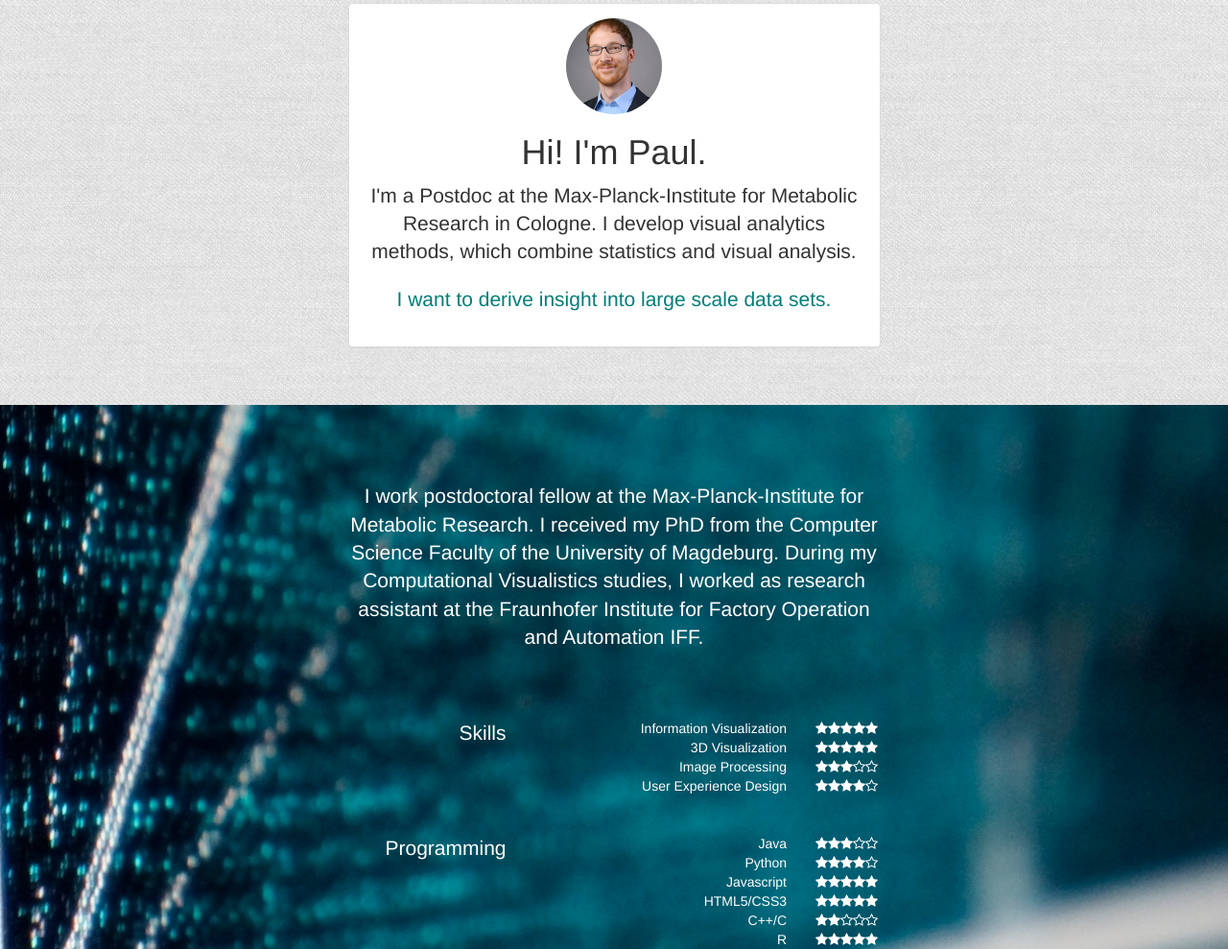
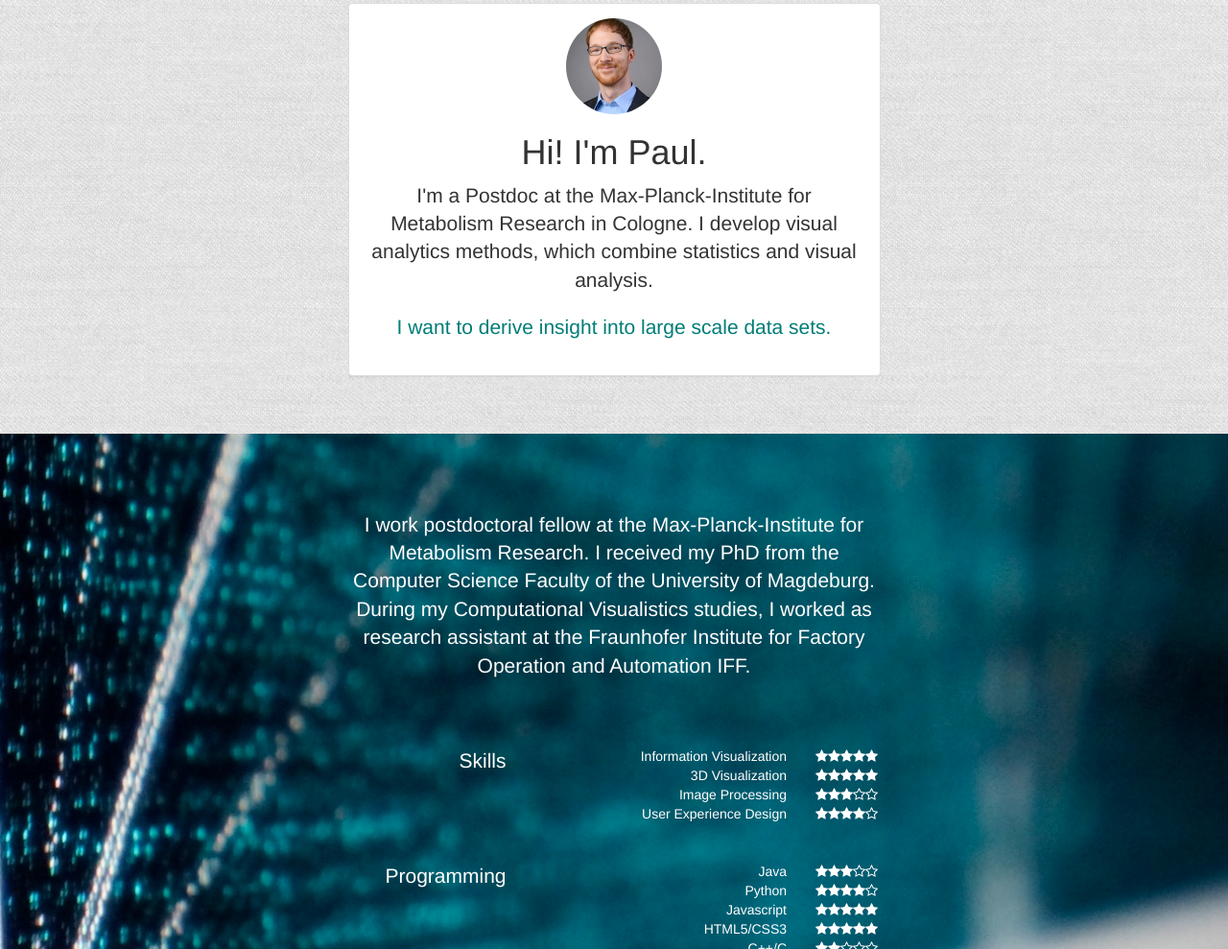
Before and after one commit to paulklemm/paulklemm.com, a website: page index.html in a window 1280 px wide. Shown: the part 837-1826 px from the top of the page at 96% size. Drawn offline with Linux system fonts and the light colour scheme; files whose address does not match are found by name.

Commit message:
Fix typo

```diff
--- a/index.html
+++ b/index.html
@@ -70,7 +70,7 @@
               <img src="images/photo.jpg" width="100px" alt="Photo of Paul" class="img-circle">
               <h1>Hi! I'm Paul.</h1>
               <p class="lead wow">
-                I'm a Postdoc at the Max-Planck-Institute for Metabolic Research in Cologne.
+                I'm a Postdoc at the Max-Planck-Institute for Metabolism Research in Cologne.
                 I develop visual analytics methods, which combine statistics and visual analysis.
               </p>
               <p class="lead" id="next-move">I want to derive insight into large scale data sets.</p>
@@ -86,7 +86,7 @@
         <div class="col-md-3"></div>
         <div class="col-md-6 text-center">
           <p id="skills-text" class="lead">
-            I work postdoctoral fellow at the Max-Planck-Institute for Metabolic Research. I received my PhD from the Computer Science Faculty of the University of Magdeburg.
+            I work postdoctoral fellow at the Max-Planck-Institute for Metabolism Research. I received my PhD from the Computer Science Faculty of the University of Magdeburg.
             During my Computational Visualistics studies, I worked as research assistant at the Fraunhofer Institute for Factory Operation and Automation IFF.
           </p>
         </div>
```
